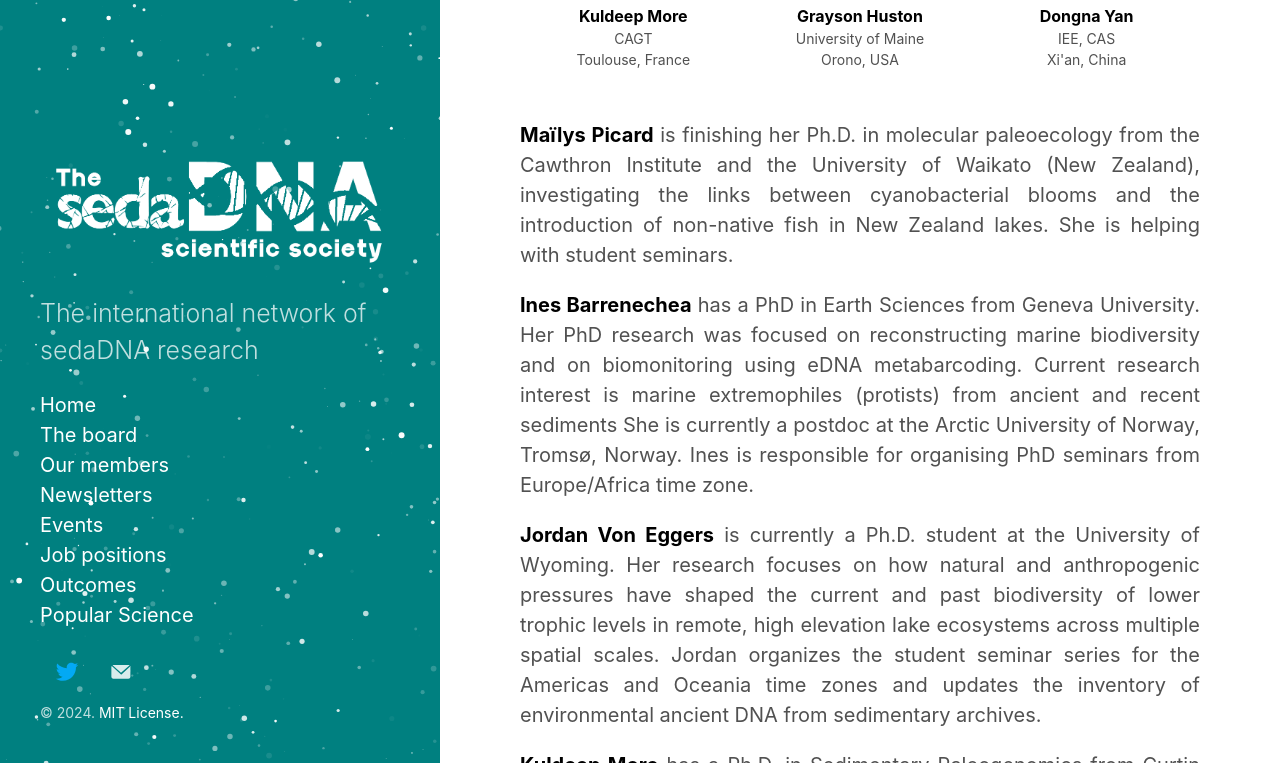
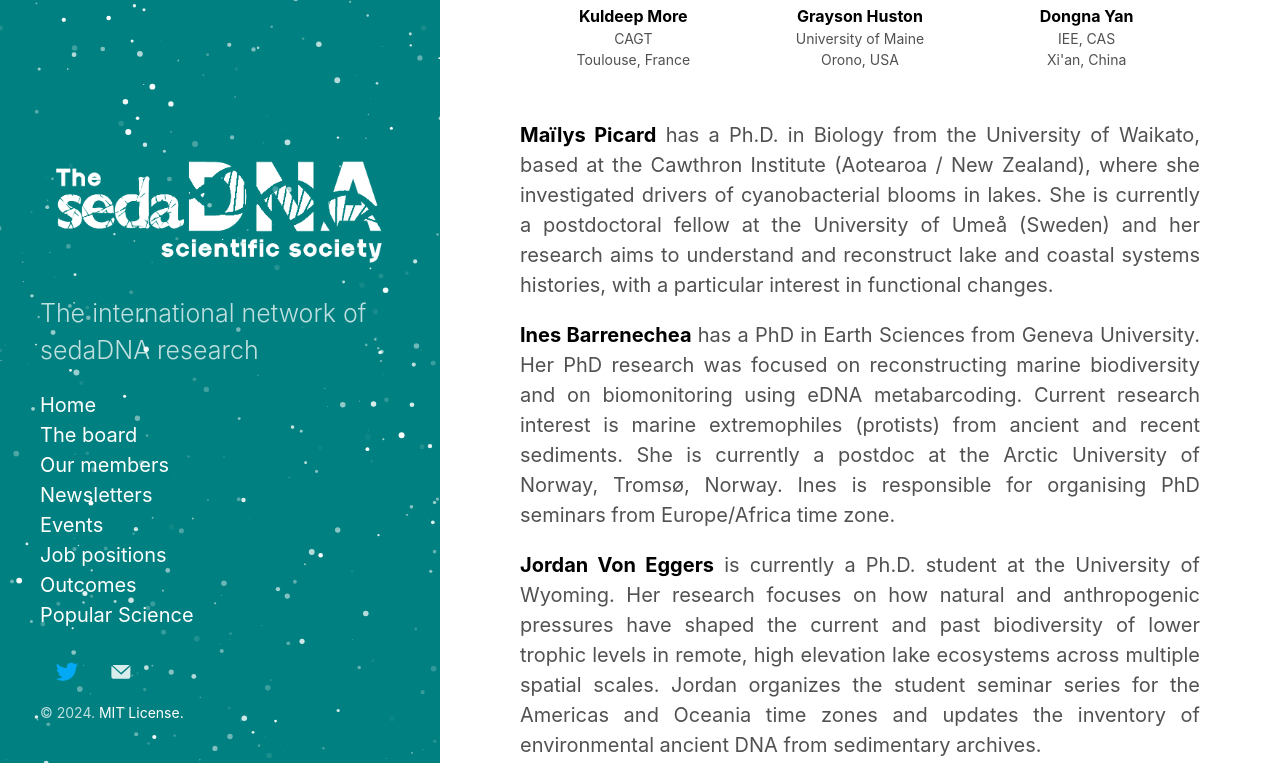
Before and after one commit to sedadna/sedadna.github.io, a Jekyll site: the page built from category/board.md, in a window 1280 px wide and 900 px high, scrolled down 430 px, cut to the strip 137-900 px from the top of the window. Built offline with Jekyll 4.4.1, drawn with Linux system fonts in a browser that asks for light colours.

Commit message:
Update board.md

```diff
--- a/category/board.md
+++ b/category/board.md
@@ -63,11 +63,11 @@
 <div class="intro">
 
 <div class="section Maïlys">
-<p> <a href="https://www.researchgate.net/profile/Mailys-Picard" target="_blank"><b>Maïlys Picard</b></a>  is finishing her Ph.D. in molecular paleoecology from the Cawthron Institute and the University of Waikato (New Zealand), investigating the links between cyanobacterial blooms and the introduction of non-native fish in New Zealand lakes. She is helping with student seminars. </p>
+<p> <a href="https://www.researchgate.net/profile/Mailys-Picard" target="_blank"><b>Maïlys Picard</b></a> has a Ph.D. in Biology from the University of Waikato, based at the Cawthron Institute (Aotearoa / New Zealand), where she investigated drivers of cyanobacterial blooms in lakes. She is currently a postdoctoral fellow at the University of Umeå (Sweden) and her research aims to understand and reconstruct lake and coastal systems histories, with a particular interest in functional changes. </p>
 </div>
 
 <div class="section Ines">
-<p>  <a href="https://www.researchgate.net/profile/Ines-Barrenechea-2" target="_blank"><b>Ines Barrenechea</b></a> has a PhD in Earth Sciences from Geneva University. Her PhD research was focused on reconstructing marine biodiversity and on biomonitoring using eDNA metabarcoding. Current research interest is marine extremophiles (protists) from ancient and recent sediments She is currently a postdoc at the Arctic University of Norway, Tromsø, Norway. Ines is responsible for organising PhD seminars from Europe/Africa time zone.</p>
+<p>  <a href="https://www.researchgate.net/profile/Ines-Barrenechea-2" target="_blank"><b>Ines Barrenechea</b></a> has a PhD in Earth Sciences from Geneva University. Her PhD research was focused on reconstructing marine biodiversity and on biomonitoring using eDNA metabarcoding. Current research interest is marine extremophiles (protists) from ancient and recent sediments. She is currently a postdoc at the Arctic University of Norway, Tromsø, Norway. Ines is responsible for organising PhD seminars from Europe/Africa time zone.</p>
 </div>
 
 <div class="section Jordan">
```
